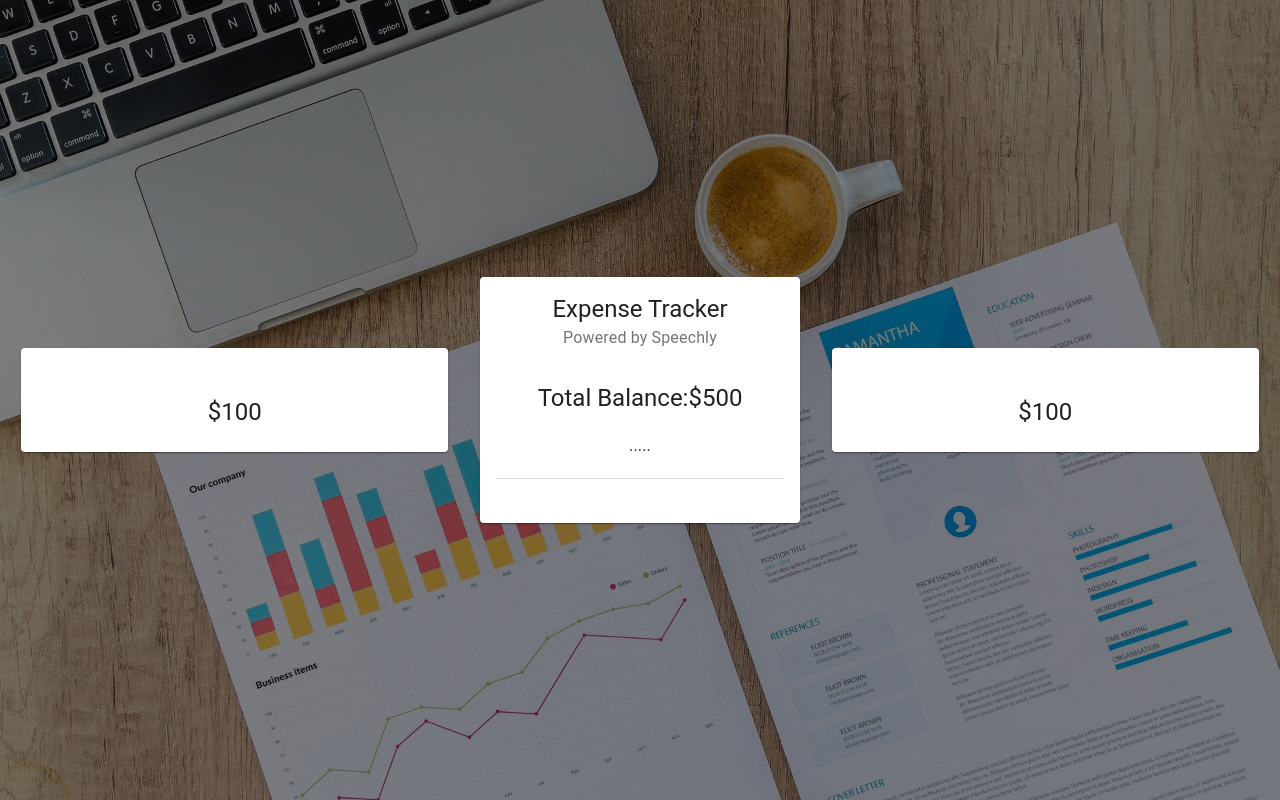
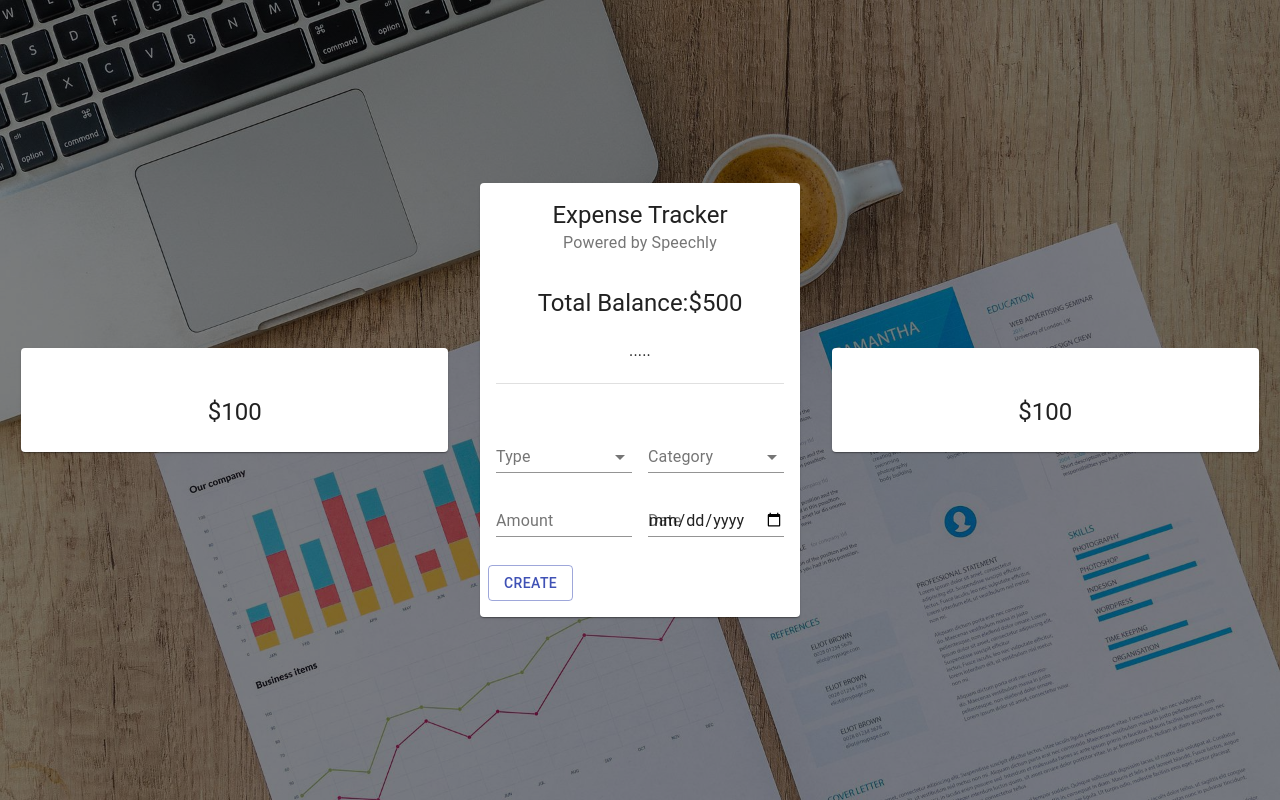
Before and after one commit to webmaster254/voice-powered-expense-tracker, a React (Create React App) app: page / in a window 1280 px wide. Built offline with nearby package versions, Linux system fonts and the light colour scheme.

Commit message:
Main from design

```diff
--- /dev/null
+++ b/src/components/Main/Form/Form.jsx
@@ -0,0 +1,43 @@
+import { Button, FormControl, Grid, InputLabel, Select,MenuItem, TextField, Typography } from '@material-ui/core'
+import React from 'react';
+import useStyles from './styles';
+
+const NewTransactionForm=()=> {
+    const classes= useStyles();
+  return (
+    <Grid container spacing={2}>
+        <Grid item xs={12}>
+            <Typography align="center" variant="subtitle2" gutterBottom>
+
+            </Typography>
+        </Grid>
+
+        <Grid item xs={6}>
+            <FormControl fullWidth>
+                <InputLabel>Type</InputLabel>
+                <Select >
+                    <MenuItem value="Income">Income</MenuItem>
+                    <MenuItem value="Expense">Expense</MenuItem>
+                </Select>
+            </FormControl>
+        </Grid>
+        <Grid item xs={6}>
+            <FormControl fullWidth>
+                <InputLabel>Category</InputLabel>
+                <Select >
+
+                </Select>
+            </FormControl>
+        </Grid>
+        <Grid item xs={6} >
+            <TextField type="number" label='Amount' fullwidth/>
+        </Grid>
+        <Grid item xs={6} >
+            <TextField fullWidth type="date" label='Date' />
+        </Grid>
+      <Button className={classes.button} variant='outlined' color='primary' fullwidth>Create</Button>
+    </Grid>
+  )
+}
+
+export default NewTransactionForm
--- /dev/null
+++ b/src/components/Main/Form/styles.js
@@ -0,0 +1,12 @@
+import { makeStyles } from '@material-ui/core/styles';
+
+export default makeStyles(() => ({
+  radioGroup: {
+    display: 'flex',
+    justifyContent: 'center',
+    marginBottom: '-10px',
+  },
+  button: {
+    marginTop: '20px',
+  },
+}));
--- a/src/components/Main/Main.jsx
+++ b/src/components/Main/Main.jsx
@@ -1,5 +1,6 @@
 import { Card, CardContent, CardHeader, Divider, Typography } from '@material-ui/core'
-import React from 'react'
+import React from 'react';
+import Form from './Form/Form';
 import useStyles from './styles';
 
 const ExpenseTracker=()=> {
@@ -13,6 +14,7 @@
               .....
             </Typography>
             <Divider className={classes.divider}/>
+            <Form/>
         </CardContent>
     </Card>
   )
```
